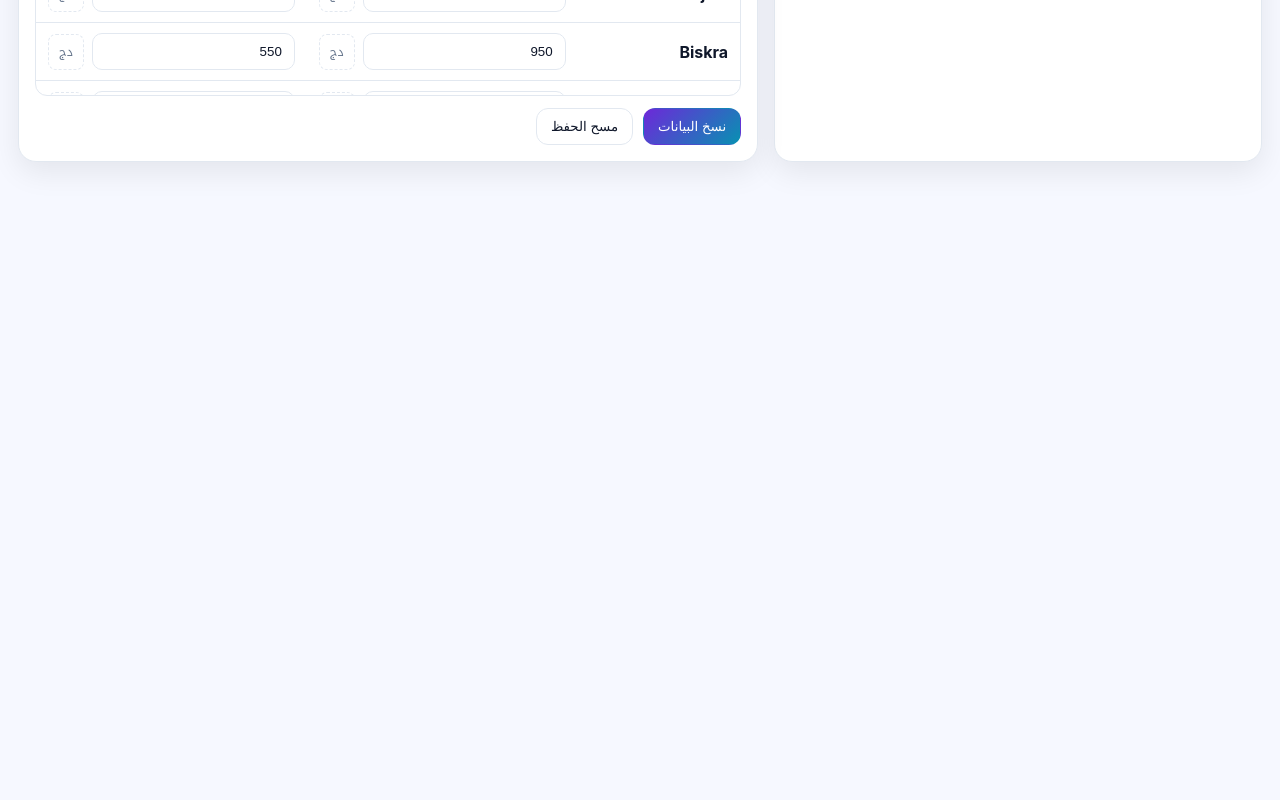
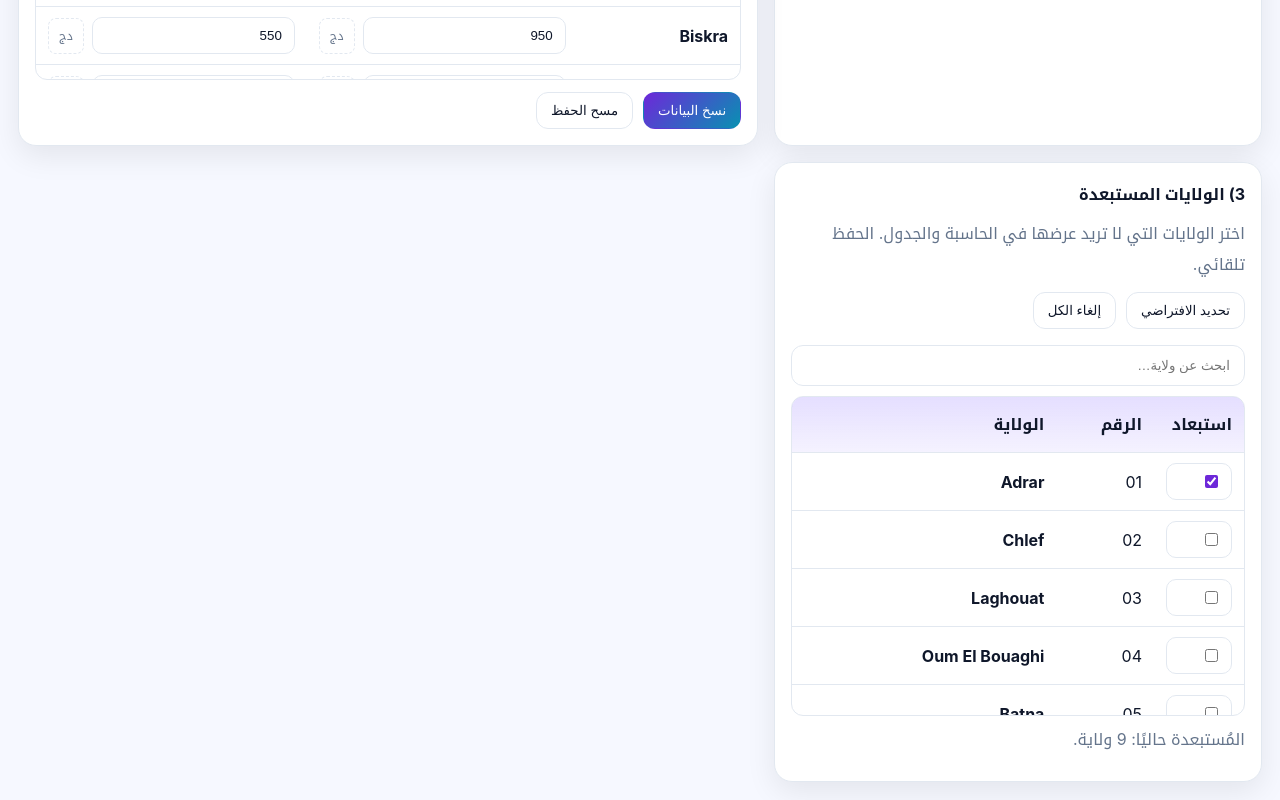
Before and after one commit to NinjaHackTheCode/AlgerianCart-ShipCalc, a React (Create React App) app: page / in a window 1280 px wide. Shown: the part 649-1449 px from the top of the page. Before the commit the page ends 829 px from the top, so only its background shows below. Built offline with nearby package versions, Linux system fonts and the light colour scheme.

Commit message:
add excluded wilayas

```diff
--- a/public/index.html
+++ b/public/index.html
@@ -3,7 +3,7 @@
     <head>
         <meta charset="UTF-8" />
         <meta name="viewport" content="width=device-width, initial-scale=1.0" />
-  <title>Livraison Calc</title>
+        <title>AlgerianCart ShipCalc</title>
     </head>
     <body>
         <div id="root"></div>
--- a/src/App.js
+++ b/src/App.js
@@ -1,8 +1,8 @@
 import React, { useEffect, useMemo, useState } from "react";
 import "./styles.css";
 
-/* --------- YOUR DATA (unchanged) --------- */
-const EXCLUDED = new Set([
+/* --------- DEFAULT EXCLUDED (editable in UI) --------- */
+const DEFAULT_EXCLUDED = [
     "Adrar",
     "Tindouf",
     "Djanet",
@@ -12,7 +12,7 @@ const EXCLUDED = new Set([
     "In Salah",
     "Timimoun",
     "Bordj Badji Mokhtar",
-]);
+];
 
 const ALL_WILAYAS = [
     [1, "Adrar"],
@@ -76,44 +76,25 @@ const ALL_WILAYAS = [
 ];
 
 const ADJACENT_TO_TZO = new Set(["Béjaïa", "Bouira", "Boumerdès"]);
-
 const RULE_PRICE = { base: 600, tizi: 400, adjacent: 500 };
 
-/* ---------- PRICING HELPERS (final logic) ---------- */
-// قاعدة السعر حسب الولاية ونوع التوصيل
+/* ---------- PRICING HELPERS ---------- */
 function getRulePrice(wilayaName, type /* "home" | "desk" */) {
     if (wilayaName === "Tizi Ouzou") {
-        // تيزي وزو: لا تتجاوز 400 (و 300 للـ desk)
-        return type === "desk" ? 300 : 400;
+        return type === "desk" ? 300 : 400; // 300 desk / 400 home
     }
-    if (ADJACENT_TO_TZO.has(wilayaName)) {
-        // ولايات ملاصقة: لا تتجاوز 500
-        return 500;
-    }
-    // باقي الولايات: لا تتجاوز 600
+    if (ADJACENT_TO_TZO.has(wilayaName)) return 500;
     return 600;
 }
 
-/**
- * منطق التسعير النهائي:
- * - لو ما فيش سعر شركة => نرجّع سعر القاعدة (اللي هو أصلاً مقيد 400/500/600 أو 300 لتيزي-دِسك).
- * - لو سعر الشركة أقل من القاعدة => نأخذ سعر الشركة (ما نرفعش).
- * - لو سعر الشركة أعلى من القاعدة => نأخذ سعر القاعدة (وبكذا لو الريميز > 250 "نخليه يمر").
- * ملاحظة: بهذه القاعدة، ما فيش سقف 250 للتخفيض؛ إذا الفرق أكبر من 250 نسمح به.
- */
+/** Max remise = 250 DA; don't raise if company is cheaper; fallback to baseline if no company price */
 function applyDiscountCap(rulePrice, listPrice) {
-    // no company price -> use baseline
     if (listPrice == null || isNaN(listPrice)) return rulePrice;
-
-    // company cheaper than baseline -> don't raise
-    if (listPrice <= rulePrice) return listPrice;
-
-    // company more expensive -> cap remise at 250
-    return Math.max(rulePrice, listPrice - 250);
+    if (listPrice <= rulePrice) return listPrice; // don't raise
+    return Math.max(rulePrice, listPrice - 250); // cap remise at 250
 }
 
-/* ---------- COMPANY DEFAULTS (from your list) ---------- */
-/* desk = null where "************" */
+/* ---------- COMPANY DEFAULTS (your list) ---------- */
 const DEFAULT_OFFICIAL = {
     Adrar: { home: 1400, desk: null },
     Chlef: { home: 800, desk: 450 },
@@ -175,19 +156,20 @@ const DEFAULT_OFFICIAL = {
     "El Meniaa": { home: 1000, desk: null },
 };
 
-/* ---------- build initial (prefill from defaults) ---------- */
+/* ---------- initial official (include ALL; UI will filter) ---------- */
 function buildInitialOfficialPrices() {
     const obj = {};
     ALL_WILAYAS.forEach(([, name]) => {
-        if (EXCLUDED.has(name)) return; // don't show excluded in table
         const def = DEFAULT_OFFICIAL[name] || { home: null, desk: null };
         obj[name] = { ...def };
     });
     return obj;
 }
-/* --------- END YOUR DATA --------- */
+
+/* ===================================================== */
 
 export default function App() {
+    /* theme */
     const [theme, setTheme] = useState(
         () => localStorage.getItem("theme") || "light"
     );
@@ -196,6 +178,7 @@ export default function App() {
         localStorage.setItem("theme", theme);
     }, [theme]);
 
+    /* official prices */
     const [official, setOfficial] = useState(() => {
         const saved = localStorage.getItem("officialPrices");
         return saved ? JSON.parse(saved) : buildInitialOfficialPrices();
@@ -204,16 +187,38 @@ export default function App() {
         localStorage.setItem("officialPrices", JSON.stringify(official));
     }, [official]);
 
+    /* excluded (editable) */
+    const [excluded, setExcluded] = useState(() => {
+        const saved = localStorage.getItem("excludedWilayasV1");
+        return new Set(saved ? JSON.parse(saved) : DEFAULT_EXCLUDED);
+    });
+    useEffect(() => {
+        localStorage.setItem(
+            "excludedWilayasV1",
+            JSON.stringify([...excluded])
+        );
+    }, [excluded]);
+
+    /* lists filtered by exclusions */
     const wilayas = useMemo(
-        () => ALL_WILAYAS.filter(([, n]) => !EXCLUDED.has(n)),
-        []
+        () => ALL_WILAYAS.filter(([, n]) => !excluded.has(n)),
+        [excluded]
     );
 
+    /* selection */
     const [selected, setSelected] = useState("Tizi Ouzou");
     const [type, setType] = useState("home"); // "home" | "desk"
 
+    useEffect(() => {
+        // if current selected becomes excluded, jump to first available
+        if (excluded.has(selected)) {
+            const first = wilayas[0]?.[1] || "Tizi Ouzou";
+            setSelected(first);
+        }
+    }, [excluded, selected, wilayas]);
+
     const rulePrice = getRulePrice(selected, type);
-    const isAdjacent = ADJACENT_TO_TZO.has(selected); // للعرض فقط
+    const isAdjacent = ADJACENT_TO_TZO.has(selected); // for info only
     const listPrice = official[selected]?.[type] ?? null;
     const finalPrice = applyDiscountCap(rulePrice, listPrice);
 
@@ -222,8 +227,8 @@ export default function App() {
             {/* gradient header */}
             <header className="hero fade-in">
                 <div className="hero__content">
-                    <h1>حاسبة سعر التوصيل — الجزائر (COD)</h1>
-                    <p>واجهة سريعة، ألوان مرتبة، وثيم فاتح/داكن ✨</p>
+                    <h1>AlgerianCart ShipCalc</h1>
+                    <p>حاسبة سعر التوصيل — الجزائر (COD)</p>
                 </div>
                 <button
                     className="theme-toggle"
@@ -305,16 +310,6 @@ export default function App() {
                         <div className="total__value">
                             {finalPrice.toLocaleString()} دج
                         </div>
-                        {/* ملاحظة توضيحية سابقة — تُركت كمعلومة فقط */}
-                        {false &&
-                            listPrice &&
-                            listPrice > rulePrice &&
-                            listPrice - rulePrice > 250 && (
-                                <div className="total__note">
-                                    * سابقًا كان في سقف 250 دج للتخفيض. الآن
-                                    نسمح بتخفيض أكبر عند الحاجة.
-                                </div>
-                            )}
                     </div>
                 </div>
 
@@ -330,6 +325,7 @@ export default function App() {
 
                     <OfficialTable
                         official={official}
+                        excluded={excluded}
                         onChange={(name, key, val) =>
                             setOfficial((prev) => ({
                                 ...prev,
@@ -366,14 +362,30 @@ export default function App() {
                         </button>
                     </div>
                 </div>
+
+                {/* excluded editor */}
+                <div className="card slide-up delay-2">
+                    <h2 className="card__title">3) الولايات المستبعدة</h2>
+                    <p className="muted">
+                        اختر الولايات التي لا تريد عرضها في الحاسبة والجدول.
+                        الحفظ تلقائي.
+                    </p>
+                    <ExcludedEditor
+                        excluded={excluded}
+                        setExcluded={setExcluded}
+                    />
+                </div>
             </section>
         </main>
     );
 }
 
 /* ========= subcomponents ========= */
-function OfficialTable({ official, onChange }) {
-    const entries = Object.entries(official);
+
+function OfficialTable({ official, onChange, excluded }) {
+    const entries = Object.entries(official).filter(
+        ([name]) => !excluded.has(name)
+    );
     const [q, setQ] = useState("");
     const filtered = entries.filter(([name]) =>
         name.toLowerCase().includes(q.toLowerCase())
@@ -456,3 +468,89 @@ function NumberInput({ value, onChange, placeholder }) {
         </div>
     );
 }
+
+/* ===== Excluded Editor (checkbox list) ===== */
+function ExcludedEditor({ excluded, setExcluded }) {
+    const [q, setQ] = useState("");
+
+    // keep code and name together
+    const filtered = ALL_WILAYAS.filter(([, n]) =>
+        n.toLowerCase().includes(q.toLowerCase())
+    );
+
+    const toggle = (name) => {
+        setExcluded((prev) => {
+            const next = new Set(prev);
+            if (next.has(name)) next.delete(name);
+            else next.add(name);
+            return next;
+        });
+    };
+
+    const setDefault = () => setExcluded(new Set(DEFAULT_EXCLUDED));
+    const clearAll = () => setExcluded(new Set());
+
+    return (
+        <div>
+            <div className="actions" style={{ marginBottom: 8 }}>
+                <button className="btn" onClick={setDefault}>
+                    تحديد الافتراضي
+                </button>
+                <button className="btn" onClick={clearAll}>
+                    إلغاء الكل
+                </button>
+            </div>
+
+            <input
+                className="search"
+                placeholder="ابحث عن ولاية…"
+                value={q}
+                onChange={(e) => setQ(e.target.value)}
+            />
+
+            <div
+                className="table-wrap"
+                style={{ maxHeight: 320, overflow: "auto" }}
+            >
+                <table className="table" aria-label="الولايات المستبعدة">
+                    <thead>
+                        <tr>
+                            <th>استبعاد</th>
+                            <th>الرقم</th>
+                            <th>الولاية</th>
+                        </tr>
+                    </thead>
+                    <tbody>
+                        {filtered.map(([code, name]) => (
+                            <tr key={name}>
+                                <td style={{ width: 90 }}>
+                                    <label className="radio">
+                                        <input
+                                            type="checkbox"
+                                            checked={excluded.has(name)}
+                                            onChange={() => toggle(name)}
+                                        />
+                                        <span></span>
+                                    </label>
+                                </td>
+                                <td>{String(code).padStart(2, "0")}</td>
+                                <td className="cell-w">{name}</td>
+                            </tr>
+                        ))}
+                        {filtered.length === 0 && (
+                            <tr>
+                                <td colSpan={3} className="empty">
+                                    لا توجد نتائج.
+                                </td>
+                            </tr>
+                        )}
+                    </tbody>
+                </table>
+            </div>
+
+            <p className="muted" style={{ marginTop: 8 }}>
+                المُستبعدة حاليًا: {excluded.size} ولاية.
+            </p>
+        </div>
+    );
+}
```
Lines whose indentation alone changed are shown as unchanged.
